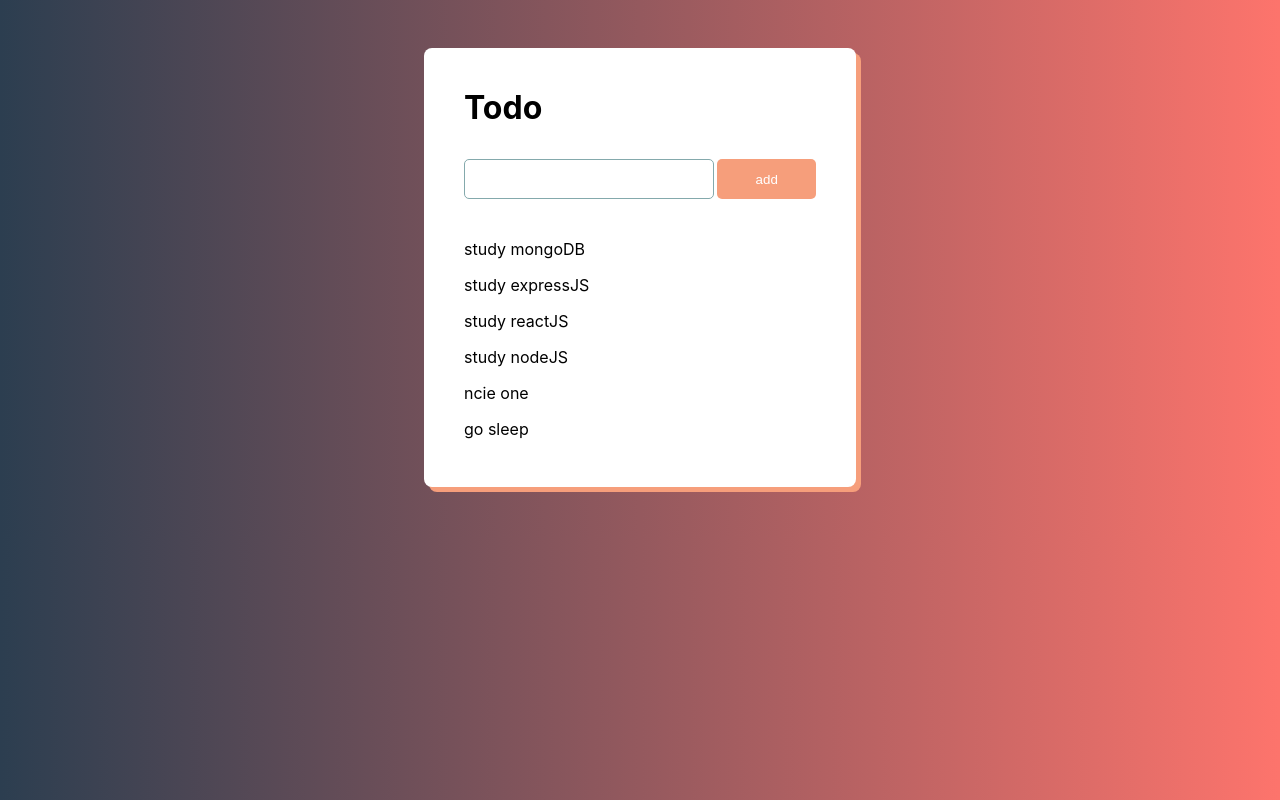
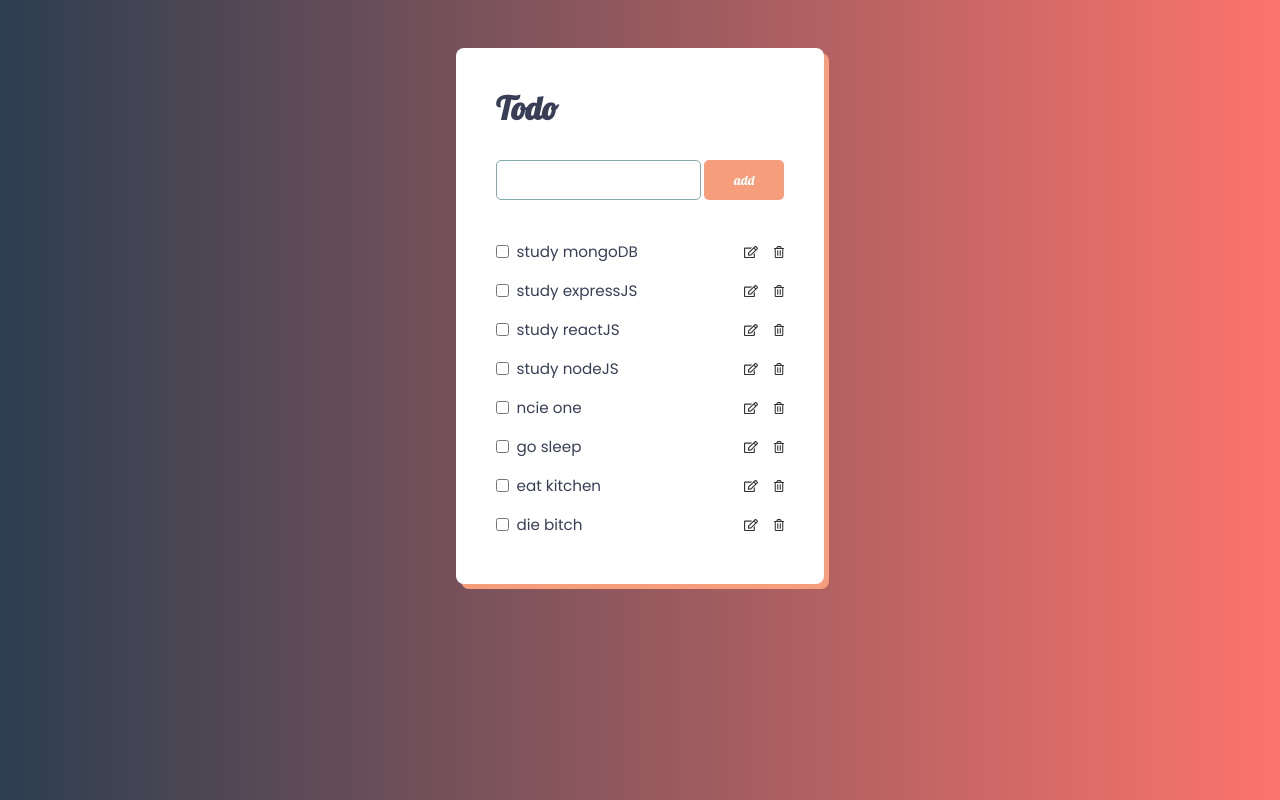
Before and after one commit to aguilanbon/todo-react, a React (Create React App) app: page / in a window 1280 px wide. Built offline with nearby package versions, Linux system fonts and the light colour scheme; data requests are answered from the project's data file.

Commit message:
added basic styling - checkbox, edit btn, delete btn

```diff
--- a/db/db.json
+++ b/db/db.json
@@ -23,6 +23,14 @@
     {
       "nameOfTask": "go sleep",
       "id": 6
+    },
+    {
+      "nameOfTask": "eat kitchen",
+      "id": 7
+    },
+    {
+      "nameOfTask": "die bitch",
+      "id": 8
     }
   ]
 }
--- a/src/App.css
+++ b/src/App.css
@@ -1,7 +1,9 @@
+@import url('https://fonts.googleapis.com/css2?family=Lobster&family=Open+Sans:wght@300;400;500&family=Poppins:wght@300;400;600&family=Source+Sans+Pro:wght@300;400&family=Ubuntu:wght@300;400;500&display=swap');
+
 .App {
   display: flex;
   flex-direction: column;
-  max-width: 30%;
+  max-width: 25%;
   margin: 3rem auto;
   height: auto;
   background-color: white;
@@ -17,6 +19,8 @@
 h1 {
   font-size: 2em;
   margin-bottom: 1em;
+  font-family: 'Lobster', cursive;
+  color: #383e56;
 }
 
 .input-container {
@@ -24,7 +28,7 @@ h1 {
   flex-direction: row;
 }
 
-input {
+#textInput {
   width: 70%;
   border-radius: 5px;
 	border: 1px solid #84a9ac;
@@ -32,7 +36,7 @@ input {
 	font-family: 'Open Sans', sans-serif;
 }
 
-input:focus {
+#textInput:focus {
   outline: none !important;
 	border: 1px solid #f69e7b;
 }
@@ -45,6 +49,7 @@ button {
 	border-radius: 5px;
   cursor: pointer;
   margin-left: .25em;
+  font-family: 'Lobster', cursive;
 }
 
 button:hover {
@@ -54,14 +59,57 @@ button:hover {
 
 .todo-container {
   padding: 1em;
+  color: #383e56;
+}
+
+.todo-list {
+  display: flex;
+  flex-direction: row;
+  align-items: center;
+  padding: .5em 0;
+}
+
+.left-col {
+  display: flex;
+  flex-direction: row;
+  align-items: center;
+}
+
+#todoCheckbox {
+  cursor: pointer;
+}
+
+.right-col {
+  display: flex;
+  flex-direction: row;
+  align-items: center;
+  justify-content: flex-end;
+  margin-left: auto;
 }
 
 p {
-  padding: .5em 0;
+  font-size: .95em;
+  margin-left: .5em;
+  font-family: 'Poppins', sans-serif;
+  font-weight: 500;
+}
+
+#editSvg {
+  height: .75em;
+  cursor: pointer;
+  opacity: .8;
+}
+
+#delSvg {
+  height: .75em;
+  margin-left: 1em;
+  cursor: pointer;
+  opacity: .8;
 }
 
 @media only screen and (max-width: 768px) {
   .App {
     max-width: 60%;
+    font-size: .75em;
   }
 }
--- a/src/components/TodoListComponent.jsx
+++ b/src/components/TodoListComponent.jsx
@@ -32,7 +32,7 @@ function TodoListComponent() {
       <div className='head-container'>
           <h1>Todo</h1>
         <div className="input-container">
-          <input type="text" value={nameOfTask} onChange={(e) => setnameOfTask(e.target.value)}/>
+          <input type="text" id='textInput' value={nameOfTask} onChange={(e) => setnameOfTask(e.target.value)}/>
           <button onClick={() => {
             addTodo()
           }}>add</button>
@@ -41,7 +41,14 @@ function TodoListComponent() {
       <div className="todo-container">
             {todos.map(todo => (
                 <div key={todo.id} className="todo-list">
+                  <div className="left-col">
+                    <input type="checkbox" name="" id="todoCheckbox" />
                     <p>{todo.nameOfTask}</p>
+                  </div>
+                  <div className="right-col">
+                      <img src="../edit.svg" alt="" id='editSvg'/>
+                      <img src="../del.svg" alt="" id='delSvg'/>
+                  </div>
                 </div>
             ))}
       </div>
```
Also changed, not shown: public/del.svg (added), public/edit.svg (added).
